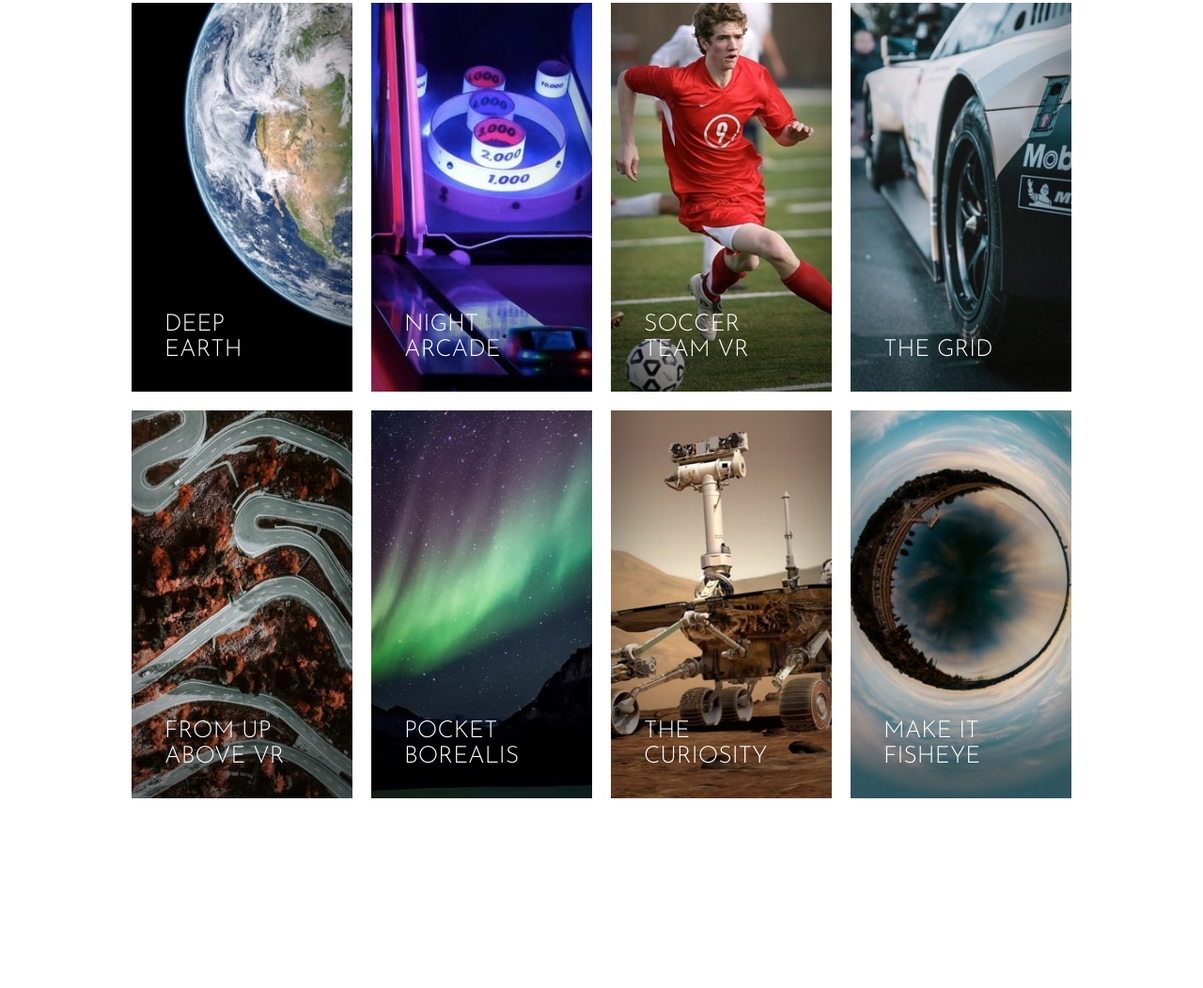
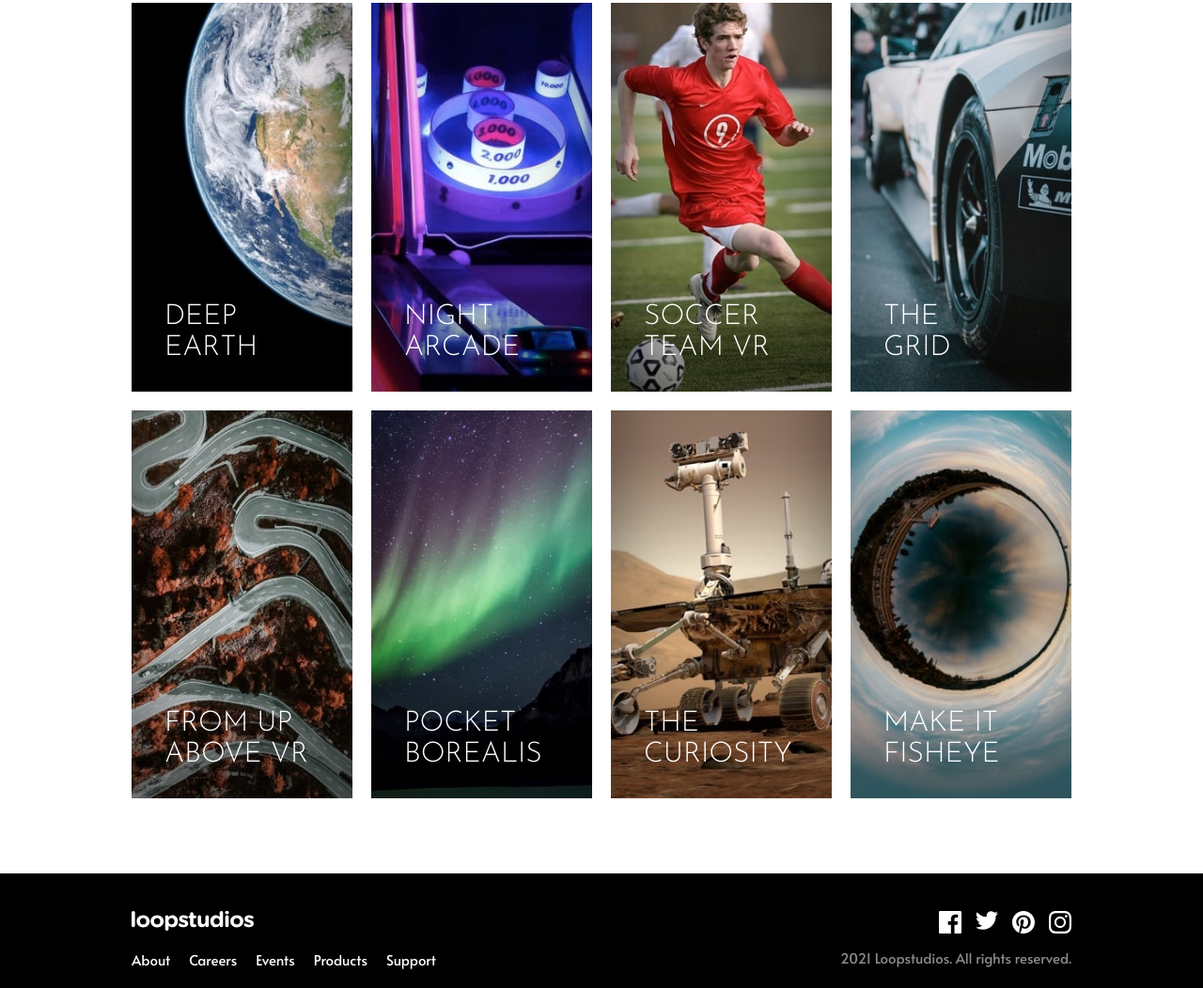
Before and after one commit to Divine-hash/loopstudios, a plain HTML site: page index.html in a window 1280 px wide. Shown: the part 1273-2325 px from the top of the page at 94% size. Before the commit the page ends 2203 px from the top, so only its background shows below. Drawn offline with Linux system fonts and the light colour scheme.

Commit message:
implemented the creations and footer sections

```diff
--- a/index.html
+++ b/index.html
@@ -27,11 +27,11 @@
     <div class="header__hero"></div>
     <div class="container">
       <div class="header__main">
-        <div class="header__logo"><img src="./assets/images/logo.svg" alt=""></div>
+        <div class="logo"><img src="./assets/images/logo.svg" alt=""></div>
         <button class="header__menu" type="button">
           <img src="./assets/images/icon-hamburger.svg" alt="">
         </button>
-        <nav class="header__nav">
+        <nav class="nav">
           <ul>
             <li><a href="#">About</a></li>
             <li><a href="#">Careers</a></li>
@@ -95,7 +95,7 @@
               </picture>
             </div>
             <h3 class="creations__title ff-josefin fw-300 text-white uppercase">
-              Deep Earth
+              Deep<br>Earth
             </h3>
           </a>
 
@@ -117,7 +117,7 @@
               </picture>
             </div>
             <h3 class="creations__title ff-josefin fw-300 text-white uppercase">
-              Night arcade
+              Night<br>arcade
             </h3>
           </a>
 
@@ -139,7 +139,7 @@
               </picture>
             </div>
             <h3 class="creations__title ff-josefin fw-300 text-white uppercase">
-              Soccer team VR
+              Soccer<br>team VR
             </h3>
           </a>
 
@@ -161,7 +161,7 @@
               </picture>
             </div>
             <h3 class="creations__title ff-josefin fw-300 text-white uppercase">
-              The grid
+              The<br>grid
             </h3>
           </a>
 
@@ -183,7 +183,7 @@
               </picture>
             </div>
             <h3 class="creations__title ff-josefin fw-300 text-white uppercase">
-              From up above VR
+              From up<br>above VR
             </h3>
           </a>
 
@@ -205,7 +205,7 @@
               </picture>
             </div>
             <h3 class="creations__title ff-josefin fw-300 text-white uppercase">
-              Pocket borealis
+              Pocket<br>borealis
             </h3>
           </a>
 
@@ -227,7 +227,7 @@
               </picture>
             </div>
             <h3 class="creations__title ff-josefin fw-300 text-white uppercase">
-              The curiosity
+              The<br>curiosity
             </h3>
           </a>
 
@@ -249,7 +249,7 @@
               </picture>
             </div>
             <h3 class="creations__title ff-josefin fw-300 text-white uppercase">
-              Make it fisheye
+              Make it<br>fisheye
             </h3>
           </a>
         </div>
@@ -257,6 +257,36 @@
       </div>
     </section>
   </main>
+
+  <footer class="footer">
+    <div class="footer__container container">
+      <div class="footer__nav-container">
+        <div class="footer__logo logo">
+          <img src="./assets/images/logo.svg" alt="">
+        </div>
+        <nav class="footer__nav nav">
+          <ul>
+            <li><a href="#">About</a></li>
+            <li><a href="#">Careers</a></li>
+            <li><a href="#">Events</a></li>
+            <li><a href="#">Products</a></li>
+            <li><a href="#">Support</a></li>
+          </ul>
+        </nav>
+      </div>
+
+      <div class="footer__socials">
+        <div class="footer__icons-list">
+          <a href="#"><img src="./assets/images/icon-facebook.svg" alt=""></a>
+          <a href="#"><img src="./assets/images/icon-twitter.svg" alt=""></a>
+          <a href="#"><img src="./assets/images/icon-pinterest.svg" alt=""></a>
+          <a href="#"><img src="./assets/images/icon-instagram.svg" alt=""></a>
+        </div>
+        <p>2021 Loopstudios. All rights reserved.</p>
+      </div>
+    </div>
+
+  </footer>
   <!--
 
 
@@ -277,7 +307,7 @@
   Products
   Support
 
-  © 2021 Loopstudios. All rights reserved. -->
+  ©  -->
 
   <!-- <footer>
     <div class="attribution">
--- a/styles.css
+++ b/styles.css
@@ -135,7 +135,7 @@ body {
   padding: calc(50rem / 16) 0;
 }
 
-.header__logo {
+.logo {
   width: 130px;
 }
 
@@ -145,13 +145,13 @@ body {
   display: none;
 }
 
-.header__nav ul {
+.nav ul {
   list-style-type: none;
   display: flex;
   gap: 30px;
 }
 
-.header__nav ul a {
+.nav ul a {
   color: #fff;
   text-decoration: none;
 }
@@ -257,6 +257,7 @@ body {
 .creations__img-grid {
   display: grid;
   grid-template-columns: repeat(auto-fit, minmax(200px, 1fr));
+  grid-auto-rows: 120px;
   gap: 20px;
 }
 
@@ -264,23 +265,49 @@ body {
   position: relative;
 }
 
+.creations__title {
+  position: absolute;
+  left: 15px;
+  bottom: 10px;
+  line-height: 1.1;
+  font-size: clamp(25rem / 16, 1rem + 3vw, 30rem / 16);
+  z-index: 1;
+  transition: color 300ms;
+}
+
+.creations__img-container::before {
+  content: "";
+  background-color: hsl(0, 0%, 100%, 0.8);
+  position: absolute;
+  top: 0;
+  left: 0;
+  width: 100%;
+  height: 100%;
+  transition: opacity 300ms, visibility 0s linear 300ms;
+  opacity: 0;
+}
+
+.creations__img-container:hover::before {
+  opacity: 1;
+  transition-delay: 0s;
+}
+
+.creations__img-container:hover .creations__title {
+  color: var(--black);
+}
+
 .creations__img {
   box-shadow: inset 80px 0px 50px rgba(0,0,0,0.5); /* add shadow on image */
+  height: 100%;
+  width: 100%;
 }
 
 .creations__img img {
   position: relative; /* add shadow on image */
   z-index: -2; /* add shadow on image */
   object-fit: cover;
-}
-
-.creations__title {
-  position: absolute;
-  left: 20px;
-  bottom: 20px;
-  width:  150px;
-  line-height: 1.1;
-  font-size: 25px;
+  height: 100%;
+  width: 100%;
 }
 
 .creations__btn {
@@ -292,7 +319,6 @@ body {
   position: relative;
   z-index: 0;
   transition: all 250ms ease-out;
-
   place-self: center;
 }
 
@@ -340,6 +366,7 @@ body {
 
   .creations__img-grid {
     grid-area: img;
+    grid-auto-rows: auto;
   }
 
   .creations__img {
@@ -351,3 +378,68 @@ body {
     bottom: 30px;
   }
 }
+
+/* Footer */
+.footer {
+  background: var(--black);
+  padding: 40px 0px 20px;
+}
+
+.footer__container {
+  display: flex;
+  flex-direction: column;
+  gap: 40px;
+}
+
+.footer__nav-container {
+  display: flex;
+  flex-direction: column;
+  align-items: center;
+  gap: 30px;
+}
+
+.footer__nav ul {
+  flex-direction: column;
+  align-items: center;
+  gap: 10px;
+}
+
+.footer__socials {
+  text-align: center;
+}
+
+.footer__socials > * + * {
+  margin-top: 15px;
+}
+
+.footer__icons-list {
+  display: flex;
+  justify-content: center;
+  gap: 15px;
+}
+
+@media (min-width: 45em) {
+  .footer__container {
+    flex-direction: row;
+    justify-content: space-between;
+  }
+
+  .footer__nav-container {
+    align-items: flex-start;
+    gap: 20px;
+  }
+
+  .footer__nav ul {
+    flex-direction: row;
+    justify-content: flex-start;
+    gap: 20px;
+  }
+
+  .footer__socials {
+    text-align: left;
+  }
+
+  .footer__icons-list {
+    justify-content: flex-end;
+  }
+}
```
